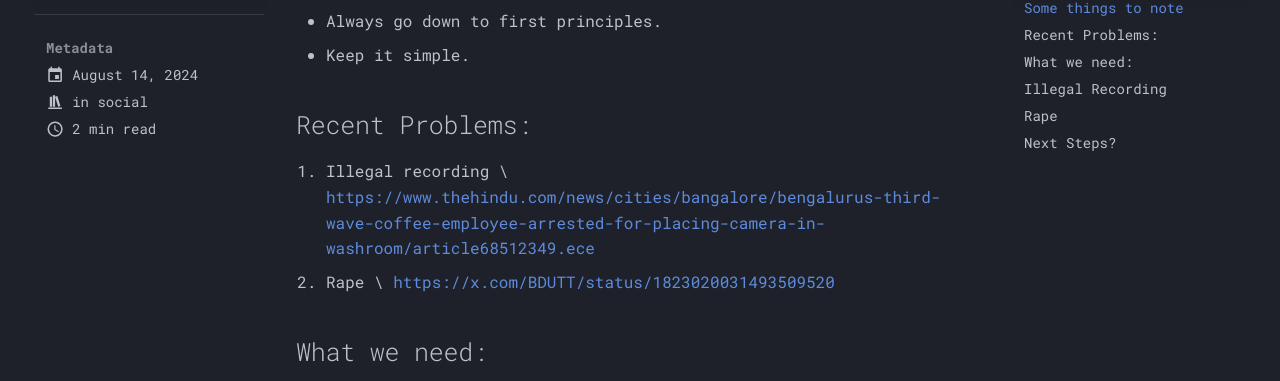
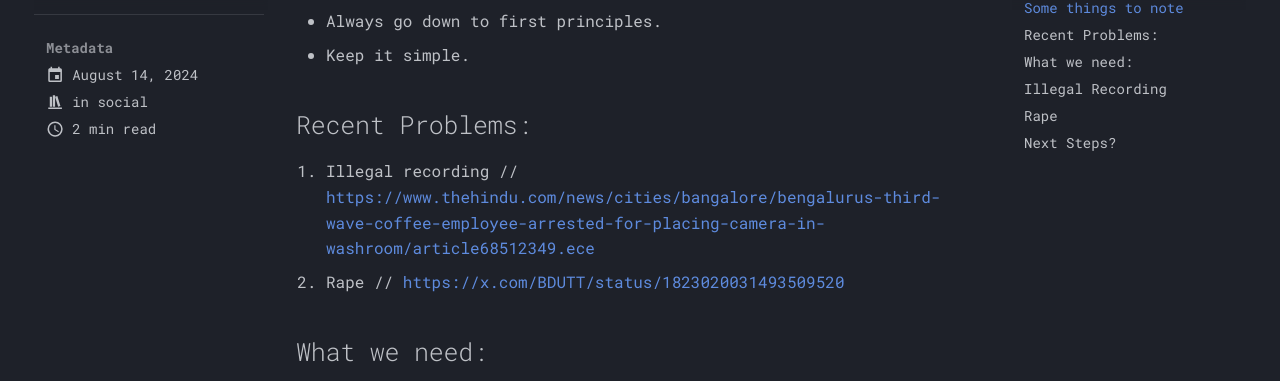
Before and after one commit to rajguru7/rajguru7.github.io, an MkDocs documentation site: the page built from docs/blog/posts/security-india.md, in a window 1280 px wide and 900 px high, scrolled down 454 px. Shown: the part 100-481 px from the top of the window. Built offline with MkDocs 1.6.1 and Material for MkDocs 9.7.7, drawn with Linux system fonts in a browser that asks for light colours; comment, search, counter and statistics services are not loaded.

```diff
--- a/docs/blog/posts/security-india.md
+++ b/docs/blog/posts/security-india.md
@@ -23,9 +23,9 @@ disclosure, I have never looked into civil matters before.
 
 ## Recent Problems:
 
-1. Illegal recording \
+1. Illegal recording //
     <https://www.thehindu.com/news/cities/bangalore/bengalurus-third-wave-coffee-employee-arrested-for-placing-camera-in-washroom/article68512349.ece>
-1. Rape \
+1. Rape //
     <https://x.com/BDUTT/status/1823020031493509520>
 
 ## What we need:
```
